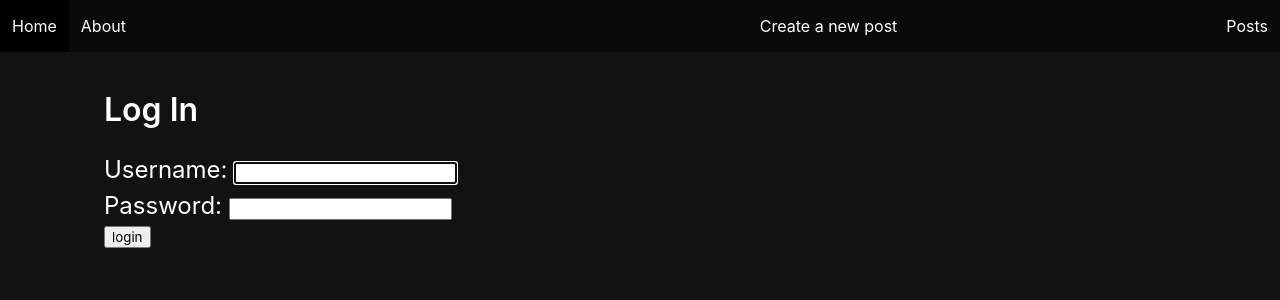
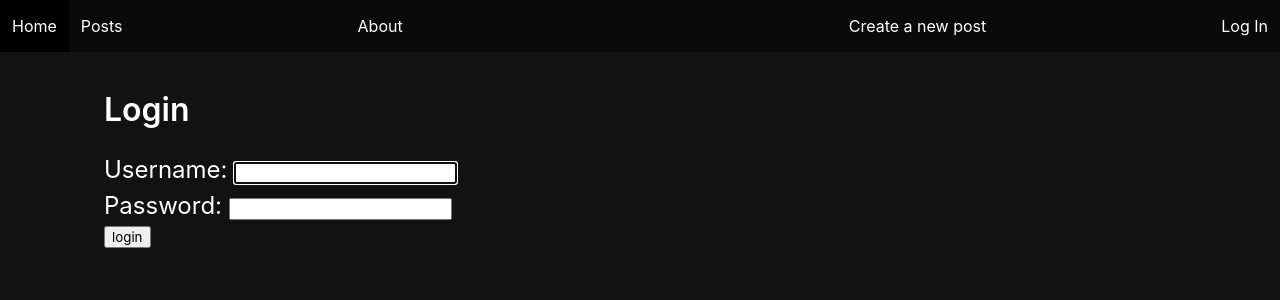
Before and after one commit to Tiranoe/adventureTime, a Django app: page /accounts/login/ in a window 1280 px wide. Shown: the top 300 px of the page. Run offline with Django 4.2, Linux system fonts and the light colour scheme.

Commit message:
user login/logout added

```diff
--- a/capstone/settings.py
+++ b/capstone/settings.py
@@ -133,4 +133,5 @@ STATIC_URL = '/static/'
 STATICFILES_DIRS = [os.path.join(BASE_DIR,'main_app/static')]
 
 # Add this variable to specify where successful logins should redirect to
-LOGIN_REDIRECT_URL = '/artists/'
+LOGIN_REDIRECT_URL = '/posts/'
+LOGOUT_REDIRECT_URL = '/'
--- a/main_app/templates/base.html
+++ b/main_app/templates/base.html
@@ -24,17 +24,26 @@
                 </a>
             </div>
             <div class="navbar-menu navbar-start">
+                <a class="navbar-item" href="/posts">Posts</a>
+            </div>
+            <div class="navbar-menu navbar-start">
                 <a class="navbar-item" href="/about">About</a>
             </div>
             <div class="navbar-menu navbar-end">
                 <a class="navbar-item" href="{% url 'post_create' %}">Create a new post</a>
             </div>
-            <div class="navbar-menu navbar-end">
-                <a class="navbar-item" href="/posts">Posts</a>
-            </div>
+            {% if user.is_authenticated %}
+                <div class="navbar-menu navbar-end">
+                    <span class="navbar-item">Welcome: {{user.username}}</span>
+                    <a class="navbar-item" href="{% url 'logout' %}">Logout</a>
+                </div>
+            {% else %}
+                <div class="navbar-menu navbar-end">
+                    <a class="navbar-item" href="{% url 'login' %}">Log In</a>
+                </div>
+            {% endif %}
         </nav>
         <div class="container">
-
             {% block content %}{% endblock %}
 
         </div>
--- a/main_app/templates/registration/login.html
+++ b/main_app/templates/registration/login.html
@@ -1,7 +1,7 @@
 {% extends 'base.html' %}
 {% block content %}
 
-<h1 class="title">Log In</h1>
+<h1 class="title">Login</h1>
 <form method="post" action="{% url 'login' %}">
     {% csrf_token %} {{ form.as_p }}
     <input type="submit" class="btn" value="login" />
```
Also changed, not shown: main_app/views.py (+15 -2 lines).
